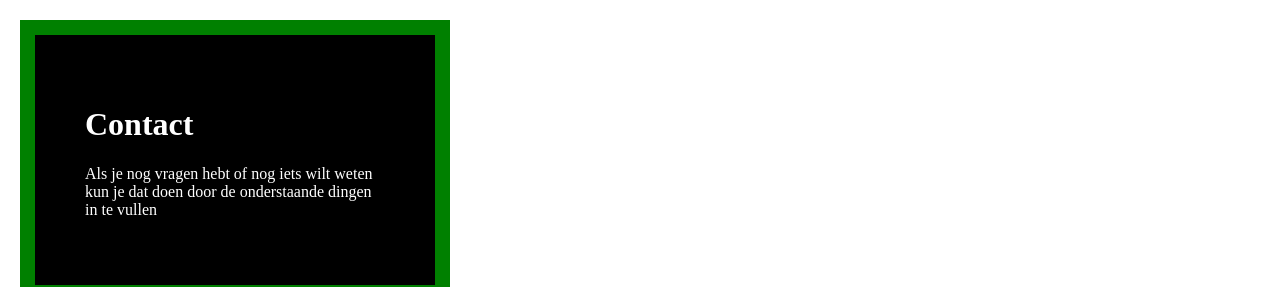
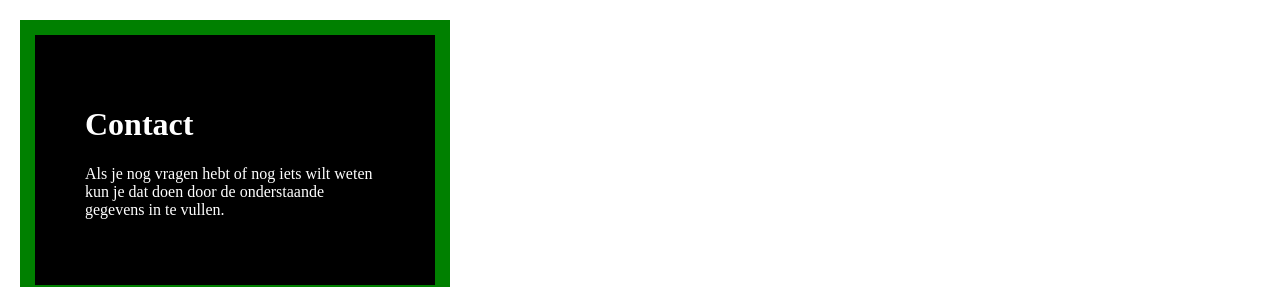
Before and after one commit to ChristiaanDD/PO-Website, a plain HTML site: page Contact.html in a window 1280 px wide. Shown: the top 287 px of the page. Drawn offline with Linux system fonts and the light colour scheme.

Commit message:
Tekst in Contact pagina aangepast

```diff
--- a/Contact.html
+++ b/Contact.html
@@ -8,7 +8,7 @@
 <body>
 <div>
 <h1 class= Intro"> Contact </h1>
-<p> Als je nog vragen hebt of nog iets wilt weten kun je dat doen door de onderstaande dingen in te vullen </p></div>
+<p> Als je nog vragen hebt of nog iets wilt weten kun je dat doen door de onderstaande gegevens in te vullen. </p></div>
 
 <form>
   <fieldset
```
